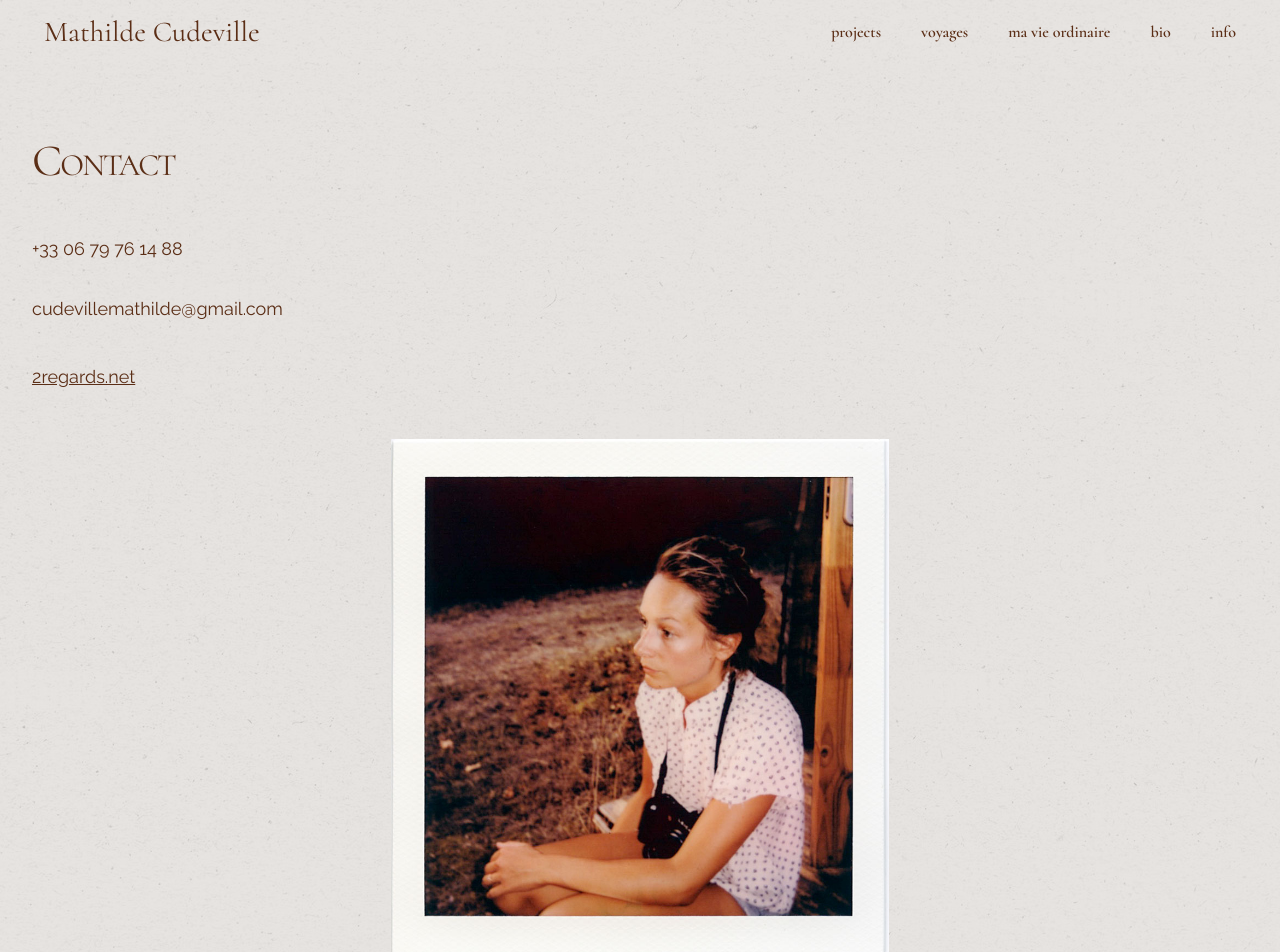
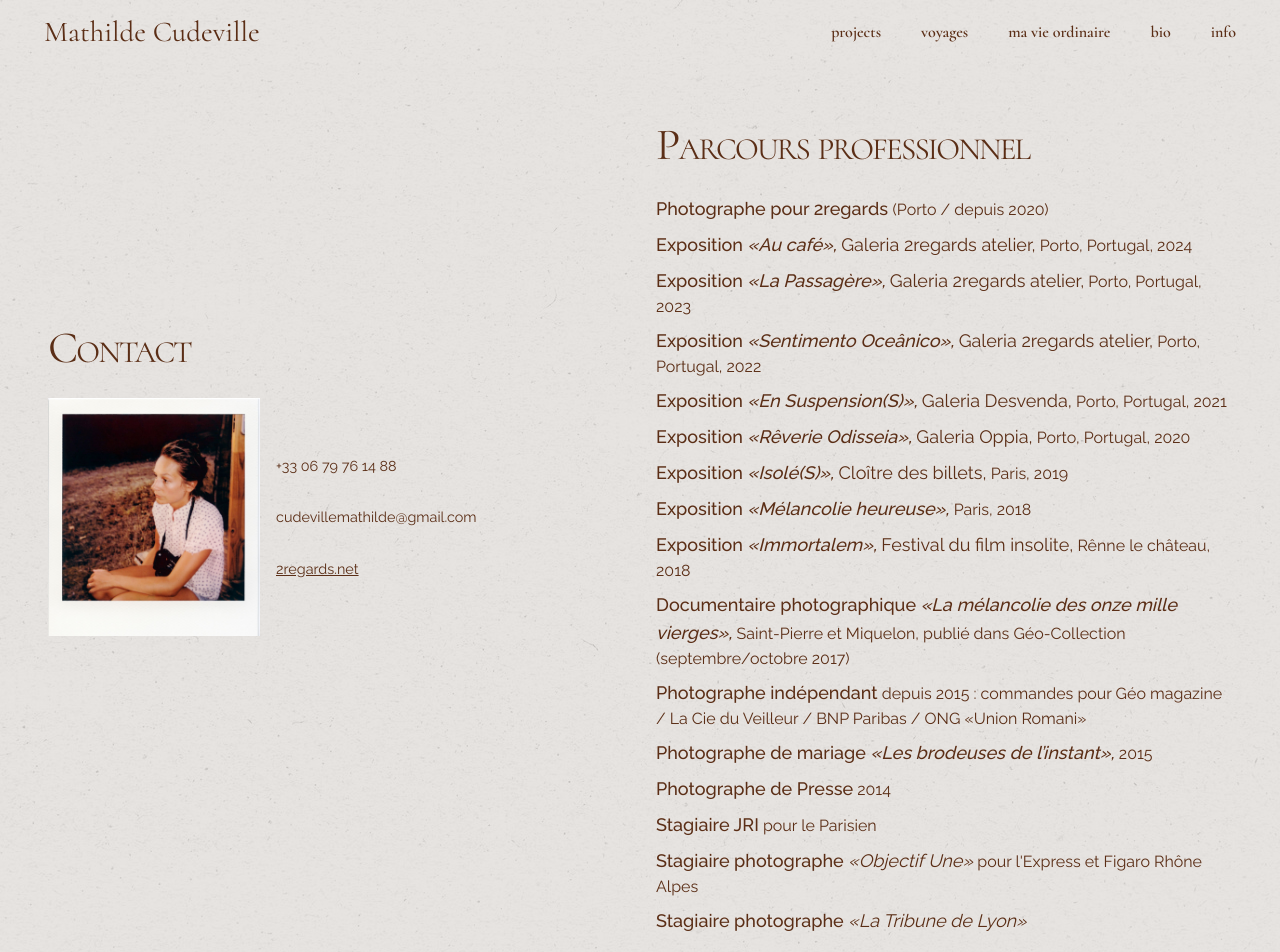
Before and after one commit to VivienIngrams/Mathilde, a Next.js app: page /info in a window 1280 px wide. Shown: the top 952 px of the page. Built offline with nearby package versions, Linux system fonts and the light colour scheme.

Commit message:
Info page formatting

```diff
--- a/app/info/page.tsx
+++ b/app/info/page.tsx
@@ -7,13 +7,30 @@ export default async function Info() {
   return (
     <div className="h-full">
       <NavMenu />
-      <div className="bg-[rgba(227,224,220,0.85)] min-h-screen p-4">
+      <div className="bg-[rgba(227,224,220,0.85)]">
+        <div className="min-h-[80vh] flex items-center md:mx-8 md:grid grid-cols-2">
           {/* Contact Section */}
-        <div className="my-8">
-          <h1 className=" ">Contact</h1>
-          <p className="mt-2 text-lg ">+33 06 79 76 14 88</p>
-          <p className="text-lg ">cudevillemathilde@gmail.com</p>
-          <p className="text-lg  mt-2">
+          <div className="flex items-center  max-h-[80vh] ">
+            <div>
+              <h1 className="md:-mt-24 ">Contact</h1>
+              <div className="grid grid-cols-8">
+                <div className="col-span-3 flex items-center justify-center">
+                  <div className="relative pl-4">
+                    <Image
+                      src="/portrait_Mathilde.jpg"
+                      alt="Portrait Mathilde"
+                      width={500}
+                      height={500}
+                      className="w-full h-auto object-contain my-auto"
+                      loading="lazy"
+                    />
+                  </div>
+                </div>
+                <div className="col-span-5 flex items-center md:text-lg">
+                  <div className=" my-4">
+                    <p className=" ">+33 06 79 76 14 88</p>
+                    <p className="">cudevillemathilde@gmail.com</p>
+                    <p className="">
                       <Link
                         href="https://2regards.net"
                         className=" underline"
@@ -24,67 +41,160 @@ export default async function Info() {
                       </Link>
                     </p>
                   </div>
+                </div>
+              </div>
+            </div>
+          </div>
 
-        <div className="min-h-[70vh] min-w-screen relative mx-4">
-          <Image
-            src="/portrait_Mathilde.jpg"
-            alt="Portrait Mathilde"
-            fill
-            className="object-contain"
-          />
-        </div>
           {/* Parcours professionnel Section */}
-        <div className="my-8">
+          <div className="py-8">
             <h1 className="">Parcours professionnel</h1>
-          <ul className=" ml-5 mt-4 space-y-2 text-lg ">
-            <li>Photographe pour 2regards (Porto / 2020)</li>
+            <ul className="space-y-2 mx-4">
               <li>
-              Exposition «Au café», galeria 2regards atelier, Porto, Portugal,
-              2024
+                <span className="text-lg">
+                  <span className="font-medium">
+                    Photographe pour 2regards{" "}
+                  </span>
+                </span>
+                (Porto / depuis 2020)
               </li>
               <li>
-              Exposition «La Passagère», galeria 2regards atelier, Porto,
-              Portugal, 2023
+                <span className="text-lg">
+                  <span className="font-medium">
+                    Exposition<span className="italic"> «Au café», </span>
+                  </span>
+                  Galeria 2regards atelier,
+                </span>{" "}
+                Porto, Portugal, 2024
               </li>
               <li>
-              Exposition «Sentimento Oceânico», galeria 2regards atelier, Porto,
-              Portugal, 2022
+                <span className="text-lg">
+                  <span className="font-medium">
+                    Exposition<span className="italic"> «La Passagère», </span>
+                  </span>
+                  Galeria 2regards atelier,
+                </span>{" "}
+                Porto, Portugal, 2023
               </li>
               <li>
-              Exposition «En Suspension(S)», galeria Desvenda, Porto, Portugal,
-              2021
+                <span className="text-lg">
+                  <span className="font-medium">
+                    Exposition
+                    <span className="italic"> «Sentimento Oceânico», </span>
+                  </span>
+                  Galeria 2regards atelier,
+                </span>{" "}
+                Porto, Portugal, 2022
               </li>
               <li>
-              Exposition «Rêverie Odisseia», galeria Oppia, Porto, Portugal,
-              2020
-            </li>
-            <li>Exposition «Isolé(S)», cloître des billets, Paris, 2019</li>
-            <li>Exposition «Mélancolie heureuse», Paris, 2018</li>
-            <li>
-              Exposition «Immortalem», festival du film insolite, Rênne le
-              château, 2018
+                <span className="text-lg">
+                  <span className="font-medium">
+                    Exposition
+                    <span className="italic"> «En Suspension(S)», </span>
+                  </span>
+                  Galeria Desvenda,
+                </span>{" "}
+                Porto, Portugal, 2021
               </li>
               <li>
-              Documentaire photographique «La mélancolie des onze mille vierges»
-              (Saint-Pierre et Miquelon), publié dans Géo-Collection
+                <span className="text-lg">
+                  <span className="font-medium">
+                    Exposition
+                    <span className="italic"> «Rêverie Odisseia», </span>
+                  </span>
+                  Galeria Oppia,
+                </span>{" "}
+                Porto, Portugal, 2020
+              </li>
+              <li>
+                <span className="text-lg">
+                  <span className="font-medium">
+                    Exposition<span className="italic"> «Isolé(S)», </span>
+                  </span>
+                  Cloître des billets,
+                </span>{" "}
+                Paris, 2019
+              </li>
+              <li>
+                <span className="text-lg">
+                  <span className="font-medium">
+                    Exposition
+                    <span className="italic"> «Mélancolie heureuse», </span>
+                  </span>
+                </span>{" "}
+                Paris, 2018
+              </li>
+              <li>
+                <span className="text-lg">
+                  <span className="font-medium">
+                    Exposition<span className="italic"> «Immortalem», </span>
+                  </span>
+                  Festival du film insolite,
+                </span>{" "}
+                Rênne le château, 2018
+              </li>
+              <li>
+                <span className="text-lg">
+                  <span className="font-medium">
+                    Documentaire photographique
+                    <span className="italic">
+                      {" "}
+                      «La mélancolie des onze mille vierges»,{" "}
+                    </span>
+                  </span>
+                </span>{" "}
+                Saint-Pierre et Miquelon, publié dans Géo-Collection
                 (septembre/octobre 2017)
               </li>
               <li>
-              Photographe indépendant depuis 2015 : commande pour Géo magazine /
-              La Cie du Veilleur / Bnp Paribas / l’ONG «Union Romani»
+                <span className="text-lg">
+                  <span className="font-medium">Photographe indépendant</span>
+                </span>{" "}
+                depuis 2015 : commandes pour Géo magazine / La Cie du Veilleur /
+                BNP Paribas / ONG «Union Romani»
               </li>
-            <li>Photographe de mariage pour «Les brodeuses de l’instant»</li>
-            <li>Photographe de Presse (2014)</li>
-            <li>Stagiaire JRI pour le Parisien</li>
               <li>
-              Stagiaire photographe pour l’agence «Objectif Une» l’Express et
-              Figaro Rhône Alpes
+                <span className="text-lg">
+                  <span className="font-medium">
+                    Photographe de mariage
+                    <span className="italic">
+                      {" "}
+                      «Les brodeuses de l’instant»,{" "}
+                    </span>
+                  </span>
+                </span>{" "}
+                2015
               </li>
-            <li>Stagiaire photographe pour «La Tribune de Lyon»</li>
+              <li>
+                <span className="text-lg">
+                  <span className="font-medium">Photographe de Presse</span>
+                </span>{" "}
+                2014
+              </li>
+              <li>
+                <span className="text-lg">
+                  <span className="font-medium">Stagiaire JRI</span>
+                </span>{" "}
+                pour le Parisien
+              </li>
+              <li>
+                <span className="text-lg">
+                  <span className="font-medium">Stagiaire photographe</span>
+                  <span className="italic"> «Objectif Une» </span>
+                </span>
+                pour l'Express et Figaro Rhône Alpes
+              </li>
+              <li>
+                <span className="text-lg">
+                  <span className="font-medium">Stagiaire photographe</span>
+                  <span className="italic"> «La Tribune de Lyon» </span>
+                </span>
+              </li>
             </ul>
           </div>
+        </div>
 
-        <div className="min-h-[70vh] min-w-screen relative mx-4">
+        <div className="min-h-[40vh] min-w-screen relative mx-4">
           <Image
             src="/education1.jpg"
             alt="Education à l'image"
@@ -95,7 +205,7 @@ export default async function Info() {
         {/* Education à l’image Section */}
         <div className="my-8">
           <h1 className=" ">Éducation à l’image</h1>
-          <ul className="ml-5 mt-4 space-y-2 text-lg ">
+          <ul className="mx-4 space-y-2 ">
             <li>
               LFIP (Lycée français international de Porto) / Intervenante
               artistique / Depuis 2022
@@ -132,7 +242,7 @@ export default async function Info() {
           </ul>
         </div>
 
-        <div className="min-h-[70vh] min-w-screen relative mx-4">
+        <div className="min-h-[40vh] min-w-screen relative mx-4">
           <Image
             src="/education.jpg"
             alt="Education à l'image"
@@ -141,9 +251,9 @@ export default async function Info() {
           />
         </div>
         {/* Formation Section */}
-        <div className="my-8">
+        <div className="py-8">
           <h1 className=" ">Formation</h1>
-          <ul className="ml-5 mt-4 space-y-2 text-lg ">
+          <ul className="mx-4 space-y-2 ">
             <li>
               DU «Photographie documentaire et écritures transmédias»
               (Perpignan), 2015
--- a/app/layout.tsx
+++ b/app/layout.tsx
@@ -6,8 +6,8 @@ const cormorant = Cormorant({ weight: [ "300", "400", "500", "600", "700" ], sty
 const raleway = Raleway({ weight: [ "300", "400", "500", "600", "700" ], style: ["normal", "italic"], subsets: ["latin"], variable: '--font-raleway' });
 
 export const metadata: Metadata = {
-  title: "Create Next App",
-  description: "Generated by create next app",
+  title: "Mathilde Cudeville",
+  description: "Artiste Photographe",
 };
 
 export default function RootLayout({
```
Lines whose indentation alone changed are shown as unchanged.
